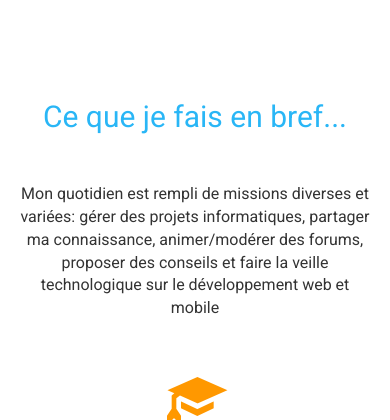
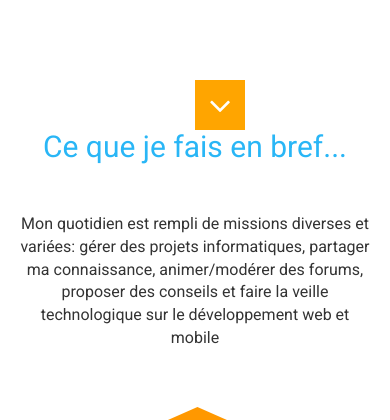
Before and after one commit to Bam92/personnal_web_site, a PHP site: page / in a window 390 px wide; the page is wider, and only the part inside the window is pictured. Shown: the part 1000-1420 px from the top of that part. Run offline with PHP 8.4, Linux system fonts and the light colour scheme; some libraries are stand-ins or nearby versions.

Commit message:
Adding angle icone on endex

```diff
--- a/css/style.css
+++ b/css/style.css
@@ -70,6 +70,17 @@ Home
 }
 #get-started {
     margin-top: 0.32258em;
+}
+
+#goDown {
+    background: orange;
+    color: white;
+    border: 1px solid orange;
+    text-align: center;
+    width: 50px;
+    height: 50px;
+    font-size: 2em;
+    vertical-align: baseline;
 }
 /*=====================================================
 Style for projects
--- a/index.php
+++ b/index.php
@@ -43,6 +43,9 @@
                        <strong>conseil</strong> en ingénierie informatique. Et depuis peu <strong>auteur</strong></p>
                        <p id="full-stack">Actuellement <strong>Développeur Web Full Stack</strong></p><br>
                        <p id="get-started">Curieux-se? Cliquez pour en savoir plus</p>
+                       <div id="goDown" class="col-xs-offset-6">
+                           <i class="fa fa-angle-down"></i>
+                       </div>
                     </div>
                 </div>
             </div>
```
